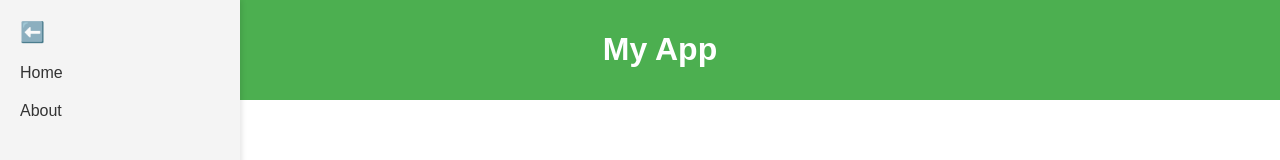
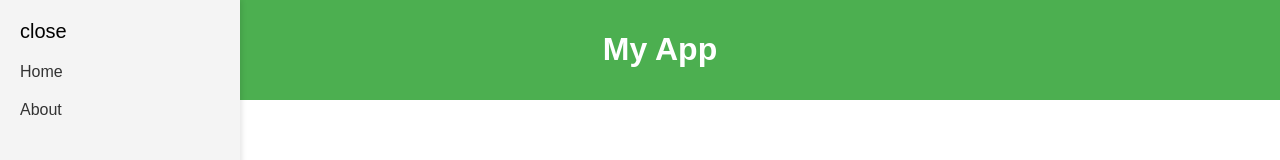
Before and after one commit to vaibhaviupreti/collapsable-sidebar-dashboard, a React (Create React App) app: page / in a window 1280 px wide. Shown: the top 160 px of the page. Built offline with nearby package versions, Linux system fonts and the light colour scheme.

Commit message:
updated code with prop drilling to toggle the sidebar state

```diff
--- a/src/App.js
+++ b/src/App.js
@@ -6,10 +6,14 @@ import AppContent from "./appcontent";
 function App() {
   const [isSidebarCollapsed, setIsSidebarCollapsed] = useState(false);
 
+  const toggleSidebar = () => {
+    setIsSidebarCollapsed(!isSidebarCollapsed);
+  };
+
   return (
     <Router>
       <div className="App">
-        <AppContent isSidebarCollapsed={isSidebarCollapsed} />
+        <AppContent isSidebarCollapsed={isSidebarCollapsed} toggleSidebar={toggleSidebar} />
       </div>
     </Router>
   );
--- a/src/appcontent.jsx
+++ b/src/appcontent.jsx
@@ -1,5 +1,5 @@
 import React from 'react';
-import { BrowserRouter as Router, Route, Routes, useLocation } from 'react-router-dom';
+import { Route, Routes, useLocation } from 'react-router-dom';
 import './App.css';
 import Sidebar from './components/sidebar';
 import Home from './components/home';
@@ -7,14 +7,14 @@ import About from './components/about';
 import Header from './components/header';
 import Login from './pages/login';
 
-const AppContent = ({isSidebarCollapsed}) => {
+const AppContent = ({ isSidebarCollapsed, toggleSidebar }) => {
     const location = useLocation();
     const isLoginRoute = location.pathname === '/login';
 
     return (
         <>
             {!isLoginRoute && <Header />}
-        {!isLoginRoute && <Sidebar />}
+            {!isLoginRoute && <Sidebar isCollapsed={isSidebarCollapsed} toggleSidebar={toggleSidebar} />}
             <div className={`content ${isSidebarCollapsed ? 'collapsed' : ''}`}>
                 <Routes>
                     <Route path="/" element={<Home />} />
@@ -25,4 +25,5 @@ const AppContent = ({isSidebarCollapsed}) => {
         </>
     );
 };
-export default AppContent
+
+export default AppContent;
--- a/src/components/sidebar.jsx
+++ b/src/components/sidebar.jsx
@@ -1,18 +1,12 @@
-import React, { useState } from 'react';
+import React from 'react';
 import { Link } from 'react-router-dom';
 import '../css/sidebar.css';
 
-const Sidebar = () => {
-    const [isCollapsed, setIsCollapsed] = useState(false);
-
-    const toggleSidebar = () => {
-        setIsCollapsed(!isCollapsed);
-    };
-
+const Sidebar = ({ isCollapsed, toggleSidebar }) => {
     return (
         <aside className={`sidebar ${isCollapsed ? 'collapsed' : ''}`}>
             <div className="toggle-btn" onClick={toggleSidebar}>
-                {isCollapsed ? '➡️' : '⬅️'}
+                {isCollapsed ? 'open' : 'close'}
             </div>
             <ul>
                 <li><Link to="/">Home</Link></li>
--- a/src/css/sidebar.css
+++ b/src/css/sidebar.css
@@ -1,3 +1,4 @@
+/* Sidebar CSS */
 .sidebar {
     background-color: #f4f4f4;
     width: 200px;
@@ -5,13 +6,28 @@
     padding: 20px;
     box-shadow: 2px 0 5px rgba(0,0,0,0.1);
     position: fixed;
+    transition: width 0.3s;
 }
 
-.sidebar ul {
-    list-style: none;
-    padding: 0;
+.sidebar.collapsed {
+    width: 40px;
+    padding: 20px 5px;
 }
 
-.sidebar ul li {
-    margin: 20px 0;
+.sidebar .toggle-btn {
+    cursor: pointer;
+    font-size: 20px;
+    margin-bottom: 20px;
 }
+
+/* Content CSS */
+.content {
+    margin-left: 220px;
+    padding: 20px;
+    transition: margin-left 0.3s, width 0.3s;
+}
+
+.content.collapsed {
+    margin-left: 60px;
+    width: calc(100% - 60px);
+}
```
Lines whose indentation alone changed are shown as unchanged.
